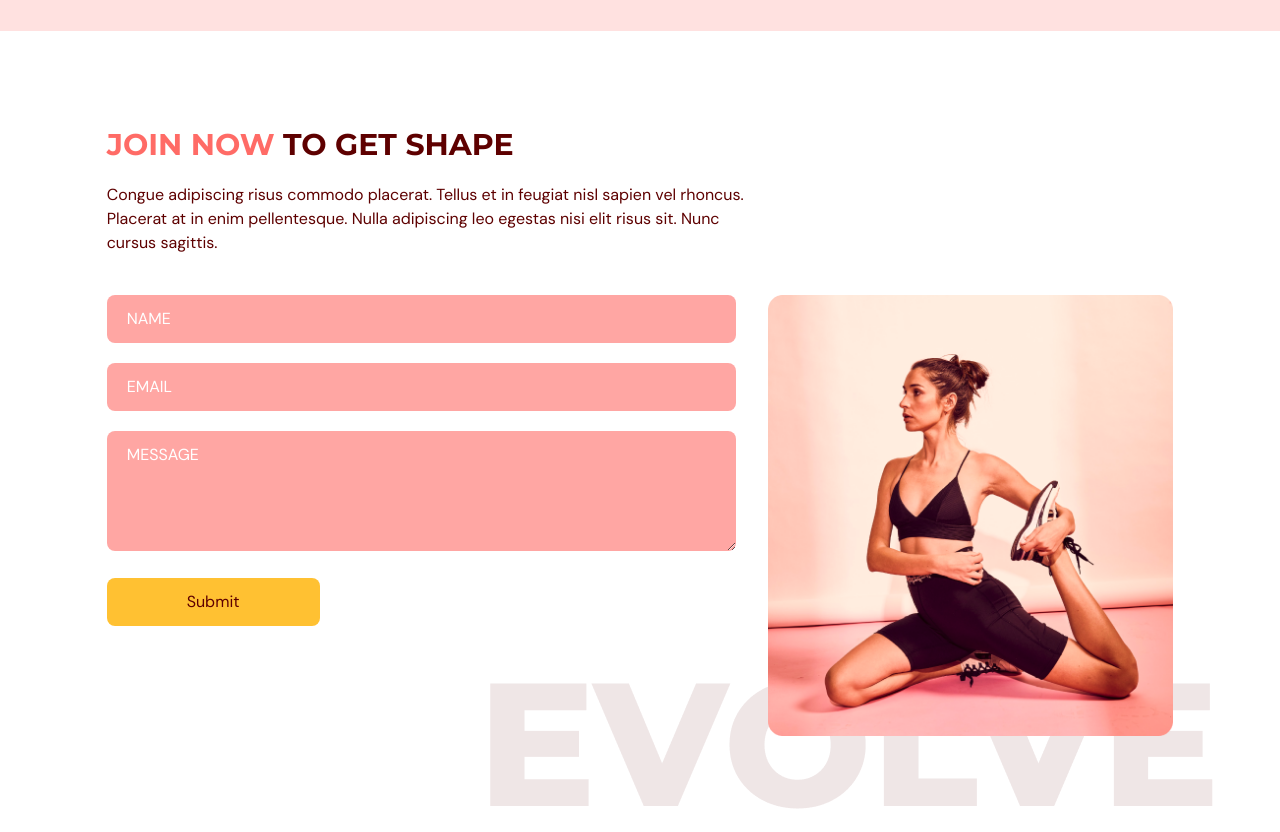
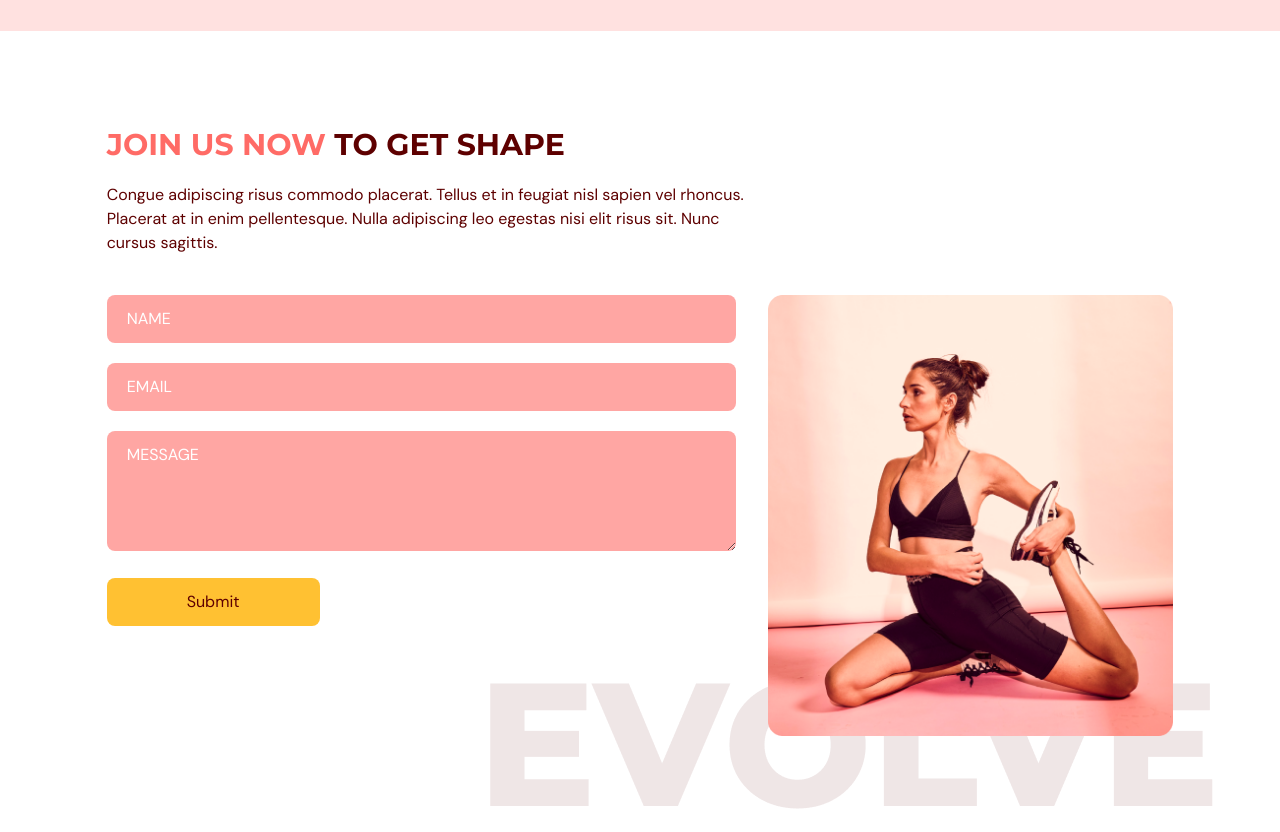
Before and after one commit to vuongle/gym-react-ts, a React (Vite) app: page / in a window 1280 px wide. Shown: the part 3240-4072 px from the top of the page. Built offline with nearby package versions, Linux system fonts and the light colour scheme.

Commit message:
Add "US" text to line 45

```diff
--- a/src/components/contact-us/index.tsx
+++ b/src/components/contact-us/index.tsx
@@ -42,7 +42,7 @@ export default function ContactUs({ setSelectedPage }: Props) {
           }}
         >
           <HText>
-            <span className='text-primary-500'>JOIN NOW</span> TO GET SHAPE
+            <span className='text-primary-500'>JOIN US NOW</span> TO GET SHAPE
           </HText>
           <p className='my-5'>
             Congue adipiscing risus commodo placerat. Tellus et in feugiat nisl sapien vel rhoncus. Placerat at in enim
```
